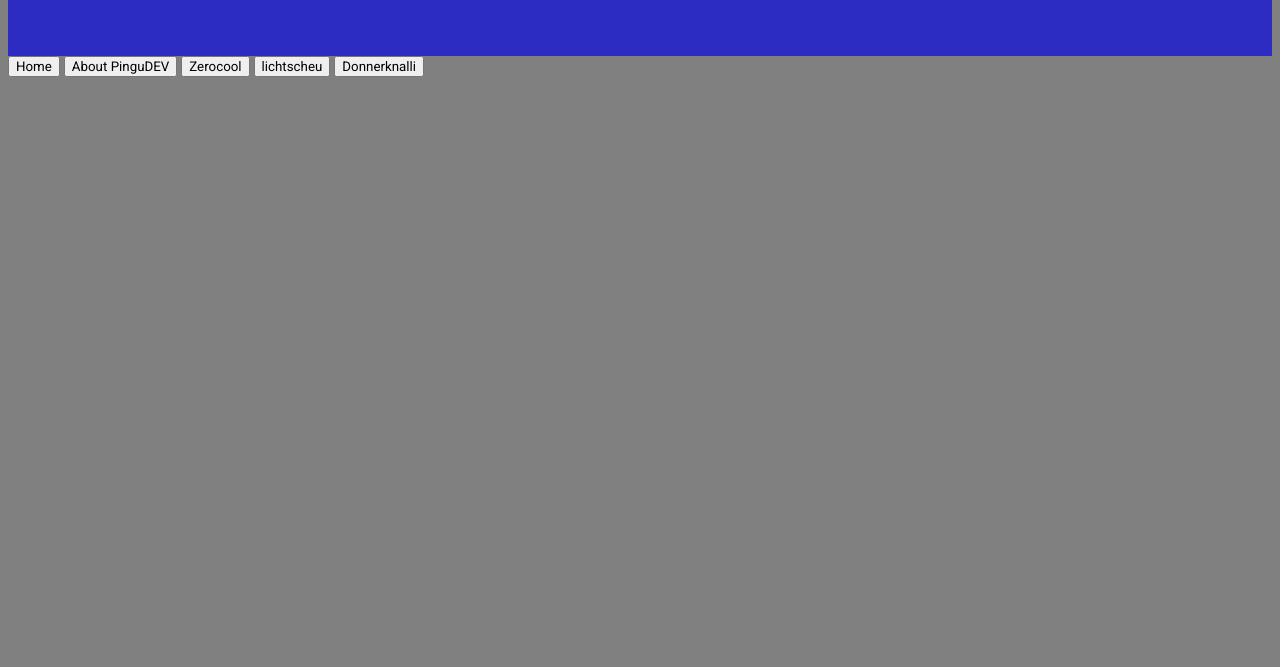
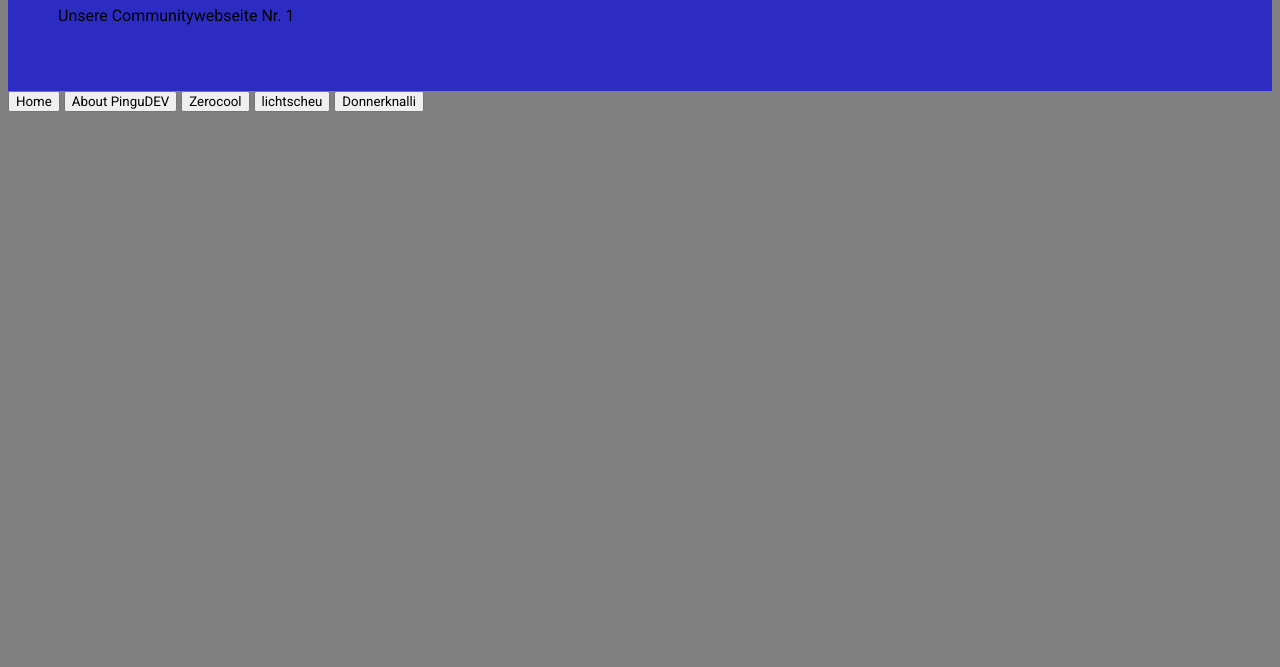
Before and after one commit to SDVHD/pinguDev_website, a plain HTML site: page html/index.html in a window 1280 px wide. Shown: the part 133-800 px from the top of the page. Drawn offline with Linux system fonts and the light colour scheme.

Commit message:
Slogen eingefügt

```diff
--- a/html/index.html
+++ b/html/index.html
@@ -12,6 +12,7 @@
         <header>
             <div id="div_titel">
                 <h1>PinguDEV</h1>
+                <p>Unsere Communitywebseite Nr. 1</p>
             </div>
         </header>
         <nav>
```
